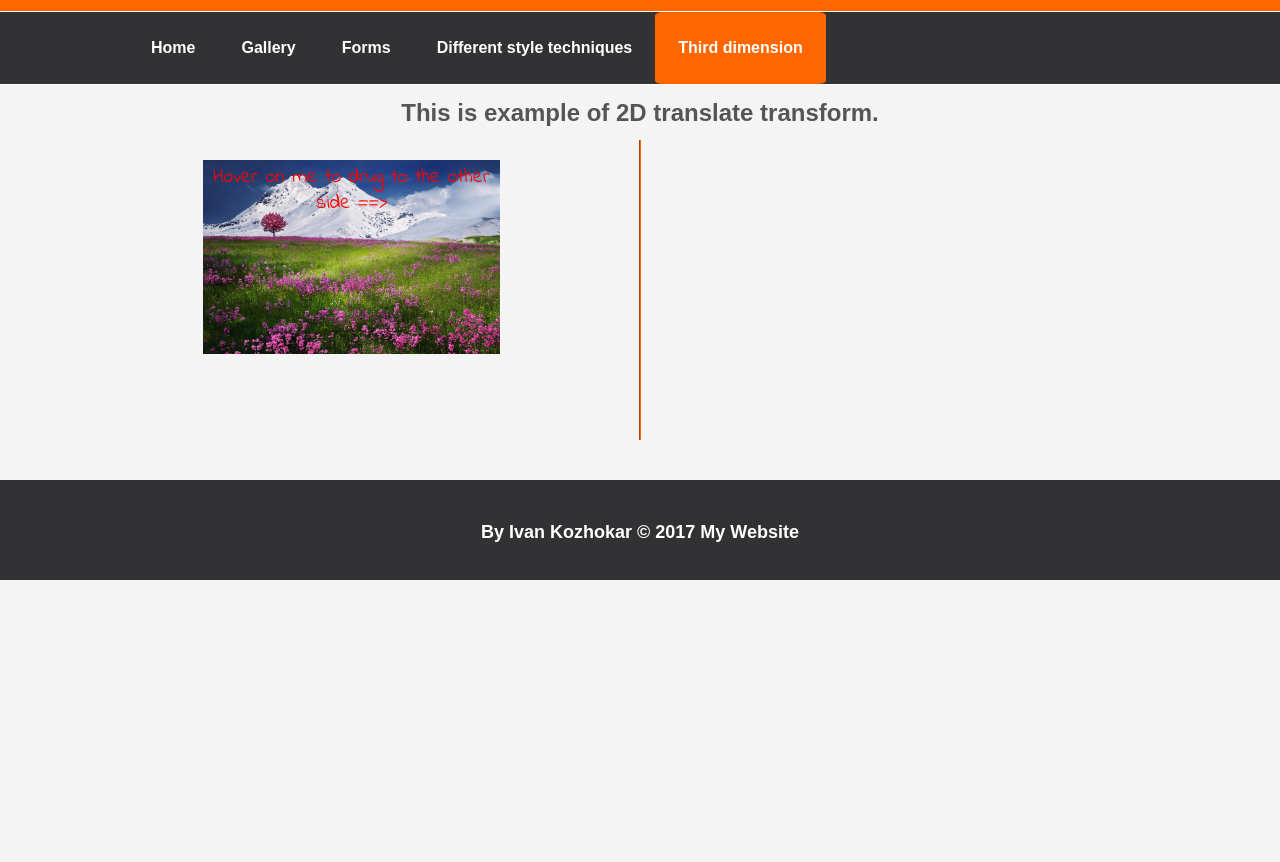
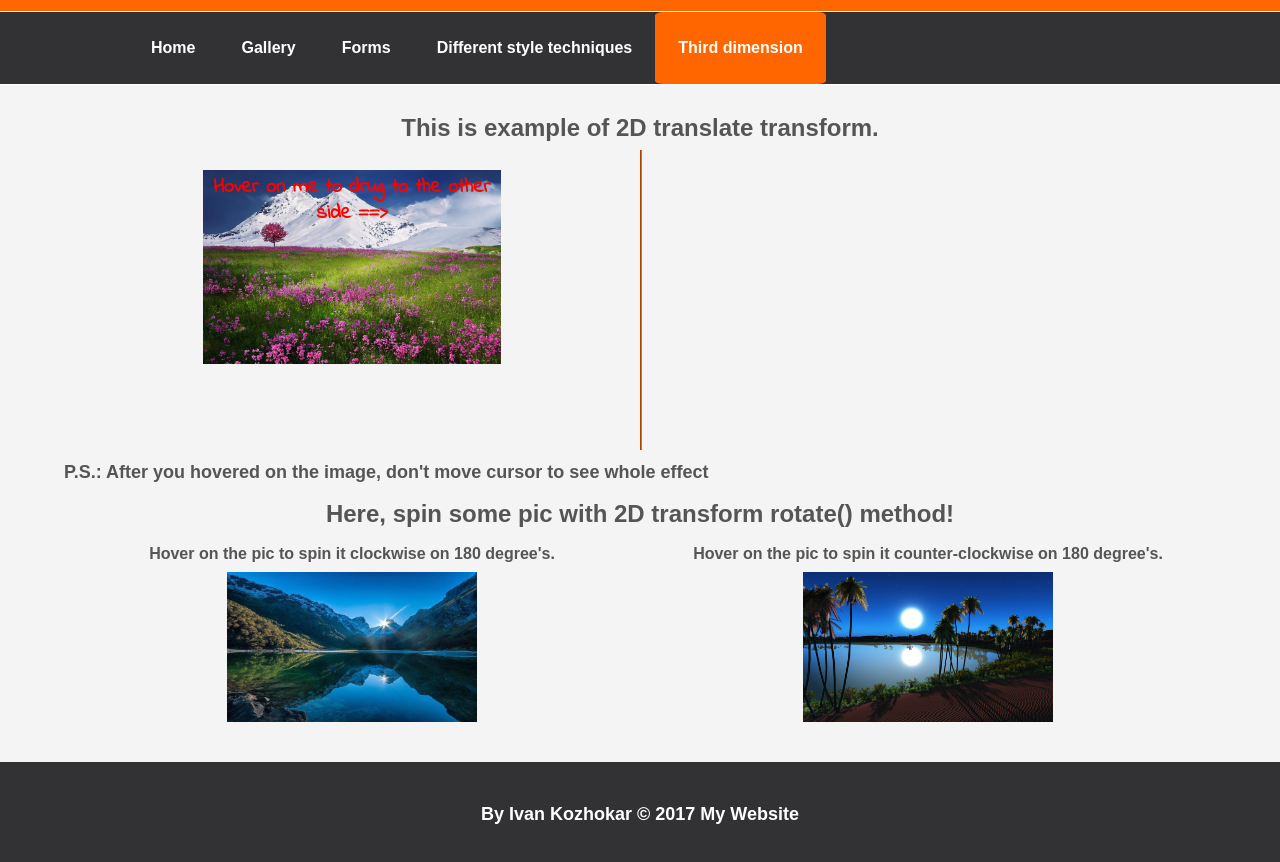
Before and after one commit to IvanJava/sampleSite, a plain HTML site: page 2D.html in a window 1280 px wide. Shown: the part 59-921 px from the top of the page. Before the commit the page ends 800 px from the top, so only its background shows below. Drawn offline with Linux system fonts and the light colour scheme.

Commit message:
added a rotate transform method

```diff
--- a/2D.html
+++ b/2D.html
@@ -33,14 +33,22 @@
 		</ul>
 		</div>
 	</nav>
-	<p class="translateHeading">This is example of 2D translate transform.</p>
 	<section class="translateTrick">
+	<p>This is example of 2D translate transform.</p>
 		<div class="translateLeftSide">
 			<p>Hover on me to drug to the other side ==></p>
 		</div>
 		<div class="translateRightSide">
 		</div>
 	</section>
+	<p class="translatePS">P.S.: After you hovered on the image, don't move cursor to see whole effect</p>
+
+	<section class="rotate">
+		<p>Here, spin some pic with 2D transform rotate() method!</p>
+		<div class="clockwise"><p>Hover on the pic to spin it clockwise on 180 degree's.</p><img src="img/nature2.jpg"></div>
+		<div class="counter-clockwise"><p>Hover on the pic to spin it counter-clockwise on 180 degree's.</p><img src="img/nature3.jpg"></div>
+	</section>
+
 
 
 		<footer class="main-footer">
--- a/css/2D.css
+++ b/css/2D.css
@@ -31,9 +31,7 @@ body{
 
 /* Here's Navigation Bar starts!
 !!!!!!!!!!!!!!!!!!!!!!!!!!!!!!!!!!!!!!!!!!!!!!
-!!!!!!!!!!!!!!!!!!!!!!!!!!!!!!!!!!!!!!!!!!!!!
-!!!!!!!!!!!!!!!!!!!!!!!!!!!!!!!!!!!!!!!!!
-*/
+!!!!!!!!!!!!!!!!!!!!!!!!!!!!!!!!!!!!!!!!!!!!!*/
 .navbar{
 	background-color: #323234;
 	position: sticky;
@@ -101,20 +99,25 @@ body{
 }
 
 /* HERE STARTS MAIN SECTION
-FIRST IS TRANSLATE TRANSFORM*/
-.translateHeading{
+FIRST IS TRANSLATE TRANSFORM!!!!!!!!!!!!!!!!!!!!!!!!!!!!!!!!!!!!!!!!!!!!!!!!!!!!!!!!!!!!!!
+!!!!!!!!!!!!!!!!!!!!!!!!!!!!!!!!!!!!!!!!!!!!!!!!!!!!!!!!!!!!!!!!!!!!!!!!!!!!!!!!!!!!!!!!!!!!!
+!!!!!!!!!!!!!!!!!!!!!!!!!!!!!!!!!!!!!!!!!!!!!!!!!!!!!!!!!!!!!!!!!!!!!!!!!!!!!!!!!!!!!!!!!!!!!*/
+
+.translateTrick{
+	width: 90%;
+	margin: auto;
+	display: flex;
+	flex-wrap: wrap;
+	margin-top: 15px;
+}
+.translateTrick p{
 	width: 90%;
 	margin: auto;
 	text-align: center;
 	font-size: 24px;
 	font-weight: 800;
 	margin-top: 15px;
-}
-.translateTrick{
-	width: 90%;
-	margin: auto;
-	display: flex;
-	margin-top: 15px;
+	margin-bottom: 10px;
 }
 
 .translateLeftSide{
@@ -122,10 +125,7 @@ FIRST IS TRANSLATE TRANSFORM*/
 	height: 300px;
 	border-right: 2px groove #ff6600;
 }
-.translateRightSide{
-	width:50%;
-	height: 300px;
-}
+
 .translateLeftSide p{
 	background-image: url('../img/nature1.jpg');
 	background-size: contain;
@@ -139,10 +139,71 @@ FIRST IS TRANSLATE TRANSFORM*/
 	font-family: 'Indie Flower', cursive;
 	font-size: 20px;
 	text-align: center;
-	transition: transform 2s ease-out;
+	transition: transform 1.5s ease-out;
 }
 .translateLeftSide p:hover {
+	-ms-transform: translate(500px); /* IE 9 */
+  -webkit-transform: translate(500px); /* Safari */
 	transform: translate(500px)
+}
+.translatePS{
+	width: 90%;
+	margin: auto;
+	margin-top: 10px;
+	font-size: 18px;
+	font-weight: 800;
+}
+/* SCALE AND ROTATE TRANSFORM SECTION!!!!!!!!!!!!!!!!!!!!!!!!!!!!!!!!!!!!!!!!!!!!!!!!!!!!!!!!!!!!!!
+!!!!!!!!!!!!!!!!!!!!!!!!!!!!!!!!!!!!!!!!!!!!!!!!!!!!!!!!!!!!!!!!!!!!!!!!!!!!!!!!!!!!!!!!!!!!!
+!!!!!!!!!!!!!!!!!!!!!!!!!!!!!!!!!!!!!!!!!!!!!!!!!!!!!!!!!!!!!!!!!!!!!!!!!!!!!!!!!!!!!!!!!!!!!*/
+.rotate{
+	width: 90%;
+	margin: auto;
+	display: flex;
+	flex-wrap: wrap;
+}
+.rotate p{
+	width: 90%;
+	margin: auto;
+	text-align: center;
+	font-size: 24px;
+	font-weight: 800;
+	margin-top: 15px;
+}
+.clockwise{
+	width: 50%;
+	display: flex;
+	flex-flow: column wrap;
+	align-items: center;
+}
+.clockwise p, .counter-clockwise p{
+	text-align: center;
+	font-size: 16px;
+	font-weight: 600;
+	margin-top: 15px;
+	margin-bottom: 5px;
+}
+.clockwise img{
+	width: 250px;
+	height: 150px;
+	transition: transform 1s ease-out;
+}
+.clockwise img:hover{
+	transform: rotate(180deg);
+}
+.counter-clockwise{
+	width: 50%;
+	display: flex;
+	flex-flow: column wrap;
+	align-items: center;
+}
+.counter-clockwise img{
+	width: 250px;
+	height: 150px;
+	transition: transform 1s ease-out;
+}
+.counter-clockwise img:hover{
+	transform: rotate(-180deg);
 }
 
 /* Footer!!!!!!!!!!!!!!!!!!!!!!!!!!!!!!!!!!!!!!!!!!!!!!!!!!!!!!!!*/
```
